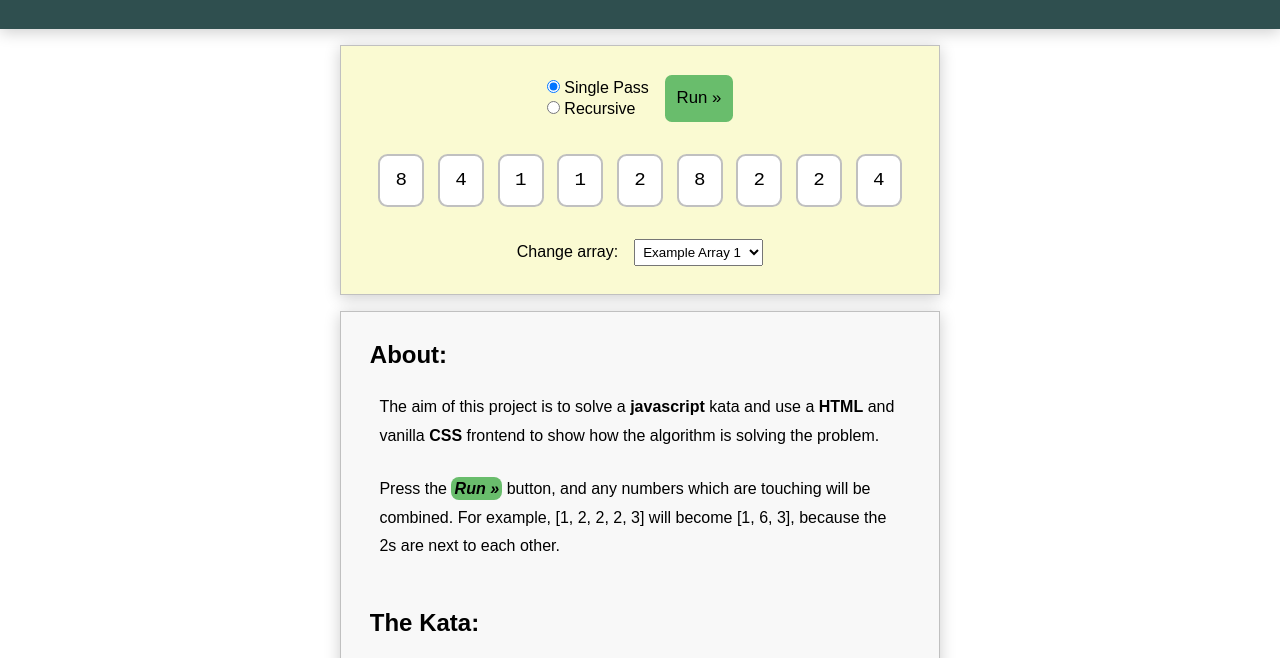
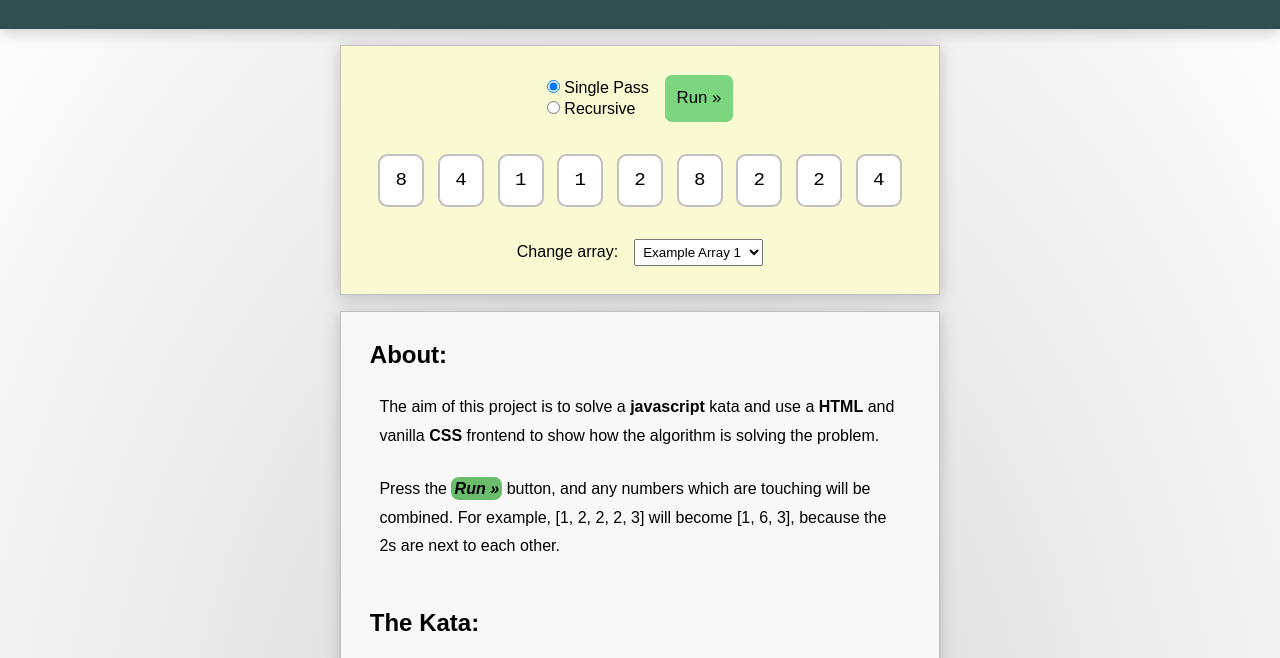
Before and after one commit to robert-matthew-brooks/sum-consecutive-duplicates, a website: page frontend/index.html in a window 1280 px wide. Shown: the part 72-730 px from the top of the page. Drawn offline with Linux system fonts and the light colour scheme.

Commit message:
cosmetic changes

```diff
--- a/frontend/colours.css
+++ b/frontend/colours.css
@@ -1,9 +1,12 @@
 :root {
+  --body-inner-bg-colour: lightgrey;
+  --body-outer-bg-colour: white;
+
   --header-bg-colour: darkslategray;
   --header-text-colour: white;
 
-    --run-btn-bg-colour: #69bd6c;
-    --run-btn-bg-hover-colour: #8eda91;
+  --run-btn-bg-colour: #7cd67f;
+  --run-btn-bg-hover-colour: #9ee9a1;
 
   --section-border-colour: #c0c0c0;
 
--- a/frontend/style.css
+++ b/frontend/style.css
@@ -7,6 +7,10 @@
 
 body {
   font-family: Arial;
+  background: radial-gradient(
+    var(--body-inner-bg-colour),
+    var(--body-outer-bg-colour)
+  );
 }
 
 main {
```
Lines whose indentation alone changed are shown as unchanged.
